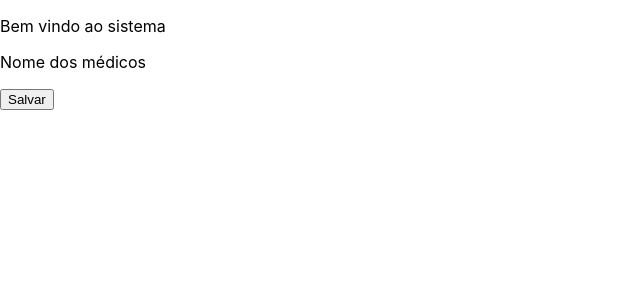
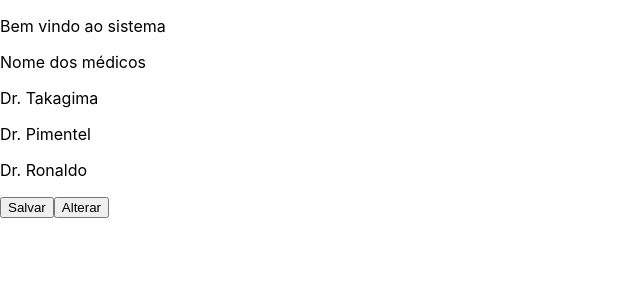
Before and after one commit to EvyOliveira/SELI-frontend, a React (Create React App) app: page / in a window 1280 px wide. Shown: the top 300 px of the page, without its empty margins (0-640 px from the left). Built offline with nearby package versions, Linux system fonts and the light colour scheme.

Commit message:
Feat botaoAlterar, alterarNomesMedicos e corpo functions as well as the botaoAlterar rendering

```diff
--- a/src/App.js
+++ b/src/App.js
@@ -12,6 +12,17 @@ function botao() {
   );
 }
 
+function botaoAlterar() {
+  return (
+    <button onClick={alterarNomesMedicos}>Alterar</button>
+  );
+}
+
+function alterarNomesMedicos() {
+  lista[0].nome = "Dr. Dolitle"
+  console.log(lista)
+}
+
 function cabecalho() {
   return (
     <p>Bem vindo ao sistema</p>
@@ -20,7 +31,12 @@ function cabecalho() {
 
 function corpo(){
   return (
-    <p>Nome dos médicos</p>
+    <div>
+      <p>Nome dos médicos</p>
+      <p>{lista[0].nome}</p>
+      <p>{lista[1].nome}</p>
+      <p>{lista[2].nome}</p>
+    </div>
   );
 }
 
@@ -46,6 +62,7 @@ function retornaPagina() {
       {cabecalho()}
       {corpo()}
       {botao()}
+      {botaoAlterar()}
     </div>
   );
 }
```
